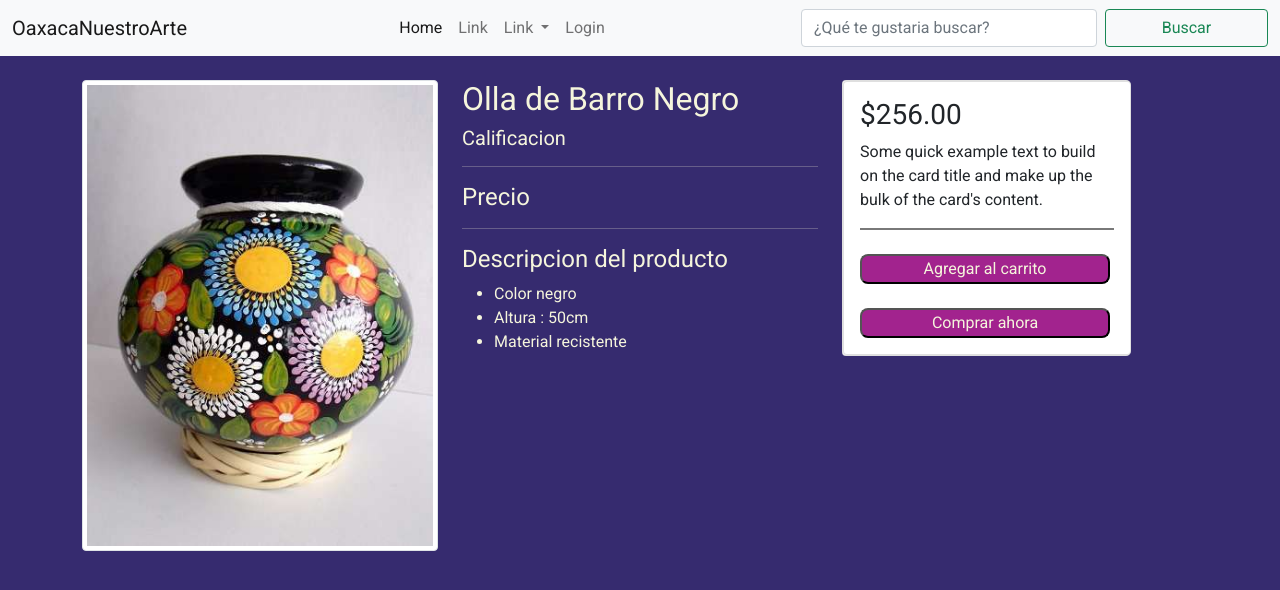
After one commit to ludan95/proyectoOaxacaNuestroArte, a PHP site: page /pages/productoCompra.html in a window 1280 px wide. The commit adds this page. Shown: the top 590 px of the page. Run offline with PHP 8.4, Linux system fonts and the light colour scheme; some libraries are stand-ins or nearby versions.

Commit message:
Producto a la hora de compra

```diff
--- a/css/styles.css
+++ b/css/styles.css
@@ -24,3 +24,20 @@ body{
     text-align: center;
     margin-top: 40px;
 }
+
+
+button{
+    background-color: #a2238e;
+    text-align: center;
+    border-radius: 8px;
+    color: beige;
+    width: 250px;
+}
+
+h2,h4,h5,hr,ul{
+    color: beige;
+}
+
+#apartado1{
+    border:0.1px solid rgb(121, 121, 121);
+ }
--- /dev/null
+++ b/pages/productoCompra.html
@@ -0,0 +1,106 @@
+<!DOCTYPE html>
+<html lang="en">
+<head>
+    <meta charset="UTF-8">
+    <meta http-equiv="X-UA-Compatible" content="IE=edge">
+    <meta name="viewport" content="width=device-width, initial-scale=1.0">
+    <title>proyectoOaxacaNuestroArte</title>
+    <!--! Fuente-->
+    <link href="https://fonts.googleapis.com/css2?family=Roboto:wght@300;400&display=swap" rel="stylesheet">
+    <!--! Boostrap  Añadimos el link al archivo-->
+    <link href="https://cdn.jsdelivr.net/npm/bootstrap@5.1.3/dist/css/bootstrap.min.css" rel="stylesheet" integrity="sha384-1BmE4kWBq78iYhFldvKuhfTAU6auU8tT94WrHftjDbrCEXSU1oBoqyl2QvZ6jIW3" crossorigin="anonymous">
+    <!--! Archivo css local-->
+    <link rel="stylesheet" href="../css/styles.css">
+    <!--! Scrollreveal-->
+    <script src="https://unpkg.com/scrollreveal"></script>
+
+
+</head>
+<body>
+    <!--! Agregamnos las opciones de navegacion-->
+    <nav class="navbar navbar-expand-lg navbar-light bg-light">
+      <div class="container-fluid">
+        <a class="navbar-brand" href="#">OaxacaNuestroArte</a>
+        <button class="navbar-toggler" type="button" data-bs-toggle="collapse" data-bs-target="#navbarScroll" aria-controls="navbarScroll" aria-expanded="false" aria-label="Toggle navigation">
+          <span class="navbar-toggler-icon"></span>
+        </button>
+        <div class="collapse navbar-collapse" id="navbarScroll">
+          <ul class="navbar-nav me-auto my-2 my-lg-0 navbar-nav-scroll m-xl-auto" style="--bs-scroll-height: 100px;">
+            <li class="nav-item">
+              <a class="nav-link active" aria-current="page" href="#">Home</a>
+            </li>
+            <li class="nav-item">
+              <a class="nav-link" href="#">Link</a>
+            </li>
+            <li class="nav-item dropdown">
+              <a class="nav-link dropdown-toggle" href="#" id="navbarScrollingDropdown" role="button" data-bs-toggle="dropdown" aria-expanded="false">
+                Link
+              </a>
+              <ul class="dropdown-menu" aria-labelledby="navbarScrollingDropdown">
+                <li><a class="dropdown-item" href="#">Action</a></li>
+                <li><a class="dropdown-item" href="#">Another action</a></li>
+                <li><hr class="dropdown-divider"></li>
+                <li><a class="dropdown-item" href="#">Something else here</a></li>
+              </ul>
+            </li>
+            <li class="nav-item">
+              <a class="nav-link ">Login</a>
+            </li>
+          </ul>
+          <form class="d-flex">
+            <input class="form-control me-2" type="search" placeholder="¿Qué te gustaria buscar?" aria-label="Search">
+            <button class="btn btn-outline-success" type="submit">Buscar</button>
+          </form>
+        </div>
+      </div>
+    </nav>
+      <!--! termina donde se agrega la barra de navegacion-->
+
+       <!--! ventana dque muestra el producto a comprar-->
+       <header id="Compra_producto">
+        <div class="container">
+          <div class="row">
+            <div class="col">
+              <br>
+              <img src="../img/imagPrductoCompra/olla_de_barro_negro.jpg" class="img-thumbnail" alt="...">
+            </div>
+            <div class="col">
+              <br>
+              <H2 class="">Olla de Barro Negro</H2>
+              <h5 class="">Calificacion</h5>
+              <hr>
+              <h4 class="">Precio</h4>
+              <hr>
+              <h4 class="">Descripcion del producto</h4>
+              <ul>
+                <li> Color negro</li>
+                <li> Altura : 50cm </li>
+                <li> Material recistente </li>
+                </ul>
+            </div>
+            <div class="col">
+              <br>
+              <div class="card" style="width: 18rem;">
+                <div class="card" style="width: 18rem;">
+                  <div class="card-body">
+                    <h3 class=""> $256.00 </h3>
+                    <p class="card-text">Some quick example text to build on the card title and make up the bulk of the card's content.</p>
+                    <div id="apartado1"></div>
+                    <br>
+                    <button name="boton_carrito"> Agregar al carrito</button>
+                    <br><br>
+                    <button name="boton_compra"> Comprar ahora</button>
+                  </div>
+                </div>
+              </div>
+            </div>
+          </div>
+        </div>
+      </header>
+
+    <!--! Boostrap  Añadimos los scrips JS-->
+    <script src="https://cdn.jsdelivr.net/npm/bootstrap@5.1.3/dist/js/bootstrap.bundle.min.js" integrity="sha384-ka7Sk0Gln4gmtz2MlQnikT1wXgYsOg+OMhuP+IlRH9sENBO0LRn5q+8nbTov4+1p" crossorigin="anonymous"></script>
+    <script src="https://cdn.jsdelivr.net/npm/@popperjs/core@2.10.2/dist/umd/popper.min.js" integrity="sha384-7+zCNj/IqJ95wo16oMtfsKbZ9ccEh31eOz1HGyDuCQ6wgnyJNSYdrPa03rtR1zdB" crossorigin="anonymous"></script>
+    <script src="https://cdn.jsdelivr.net/npm/bootstrap@5.1.3/dist/js/bootstrap.min.js" integrity="sha384-QJHtvGhmr9XOIpI6YVutG+2QOK9T+ZnN4kzFN1RtK3zEFEIsxhlmWl5/YESvpZ13" crossorigin="anonymous"></script>
+</body>
+</html>
```
Also changed, not shown: img/imagPrductoCompra/olla_de_barro_negro.jpg (added).
